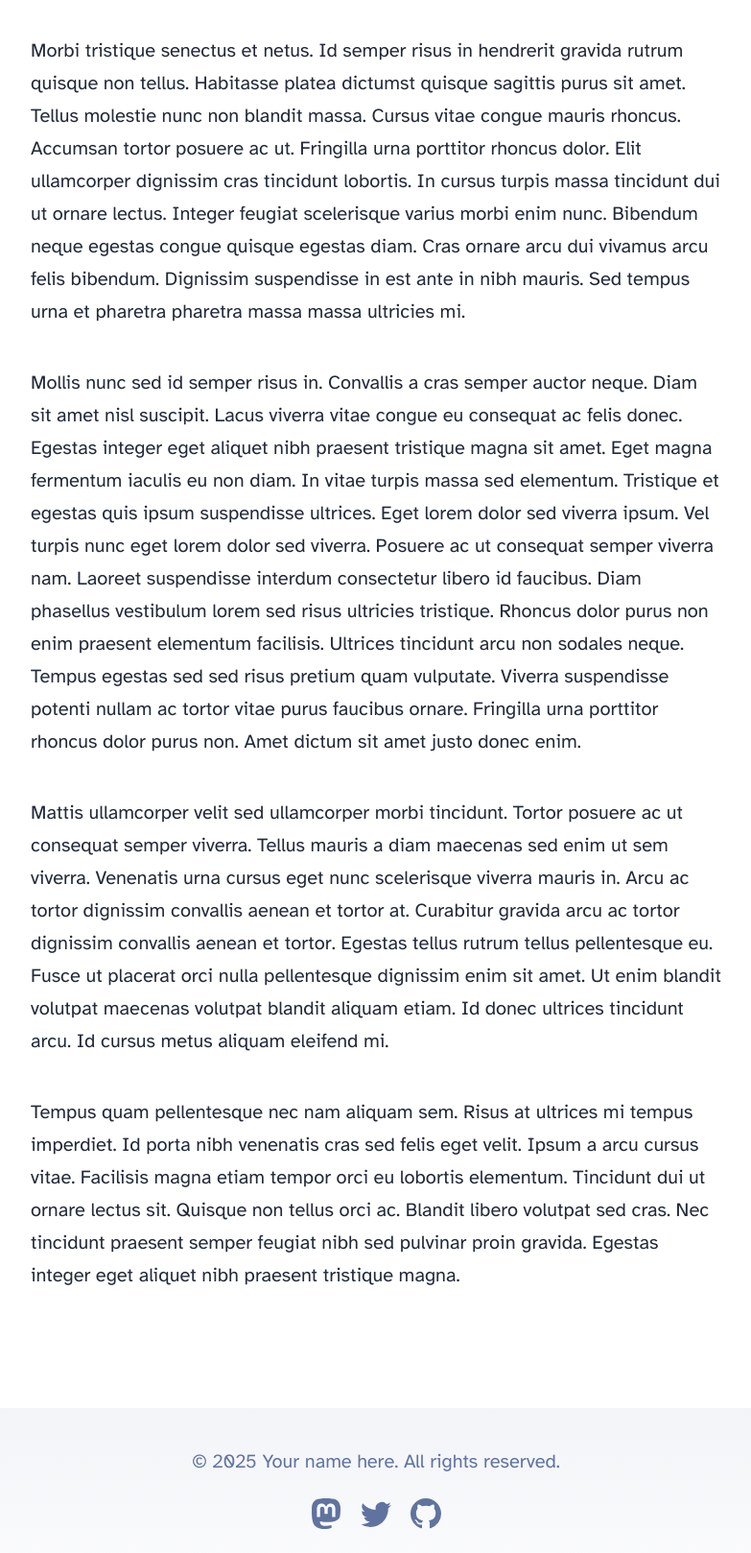
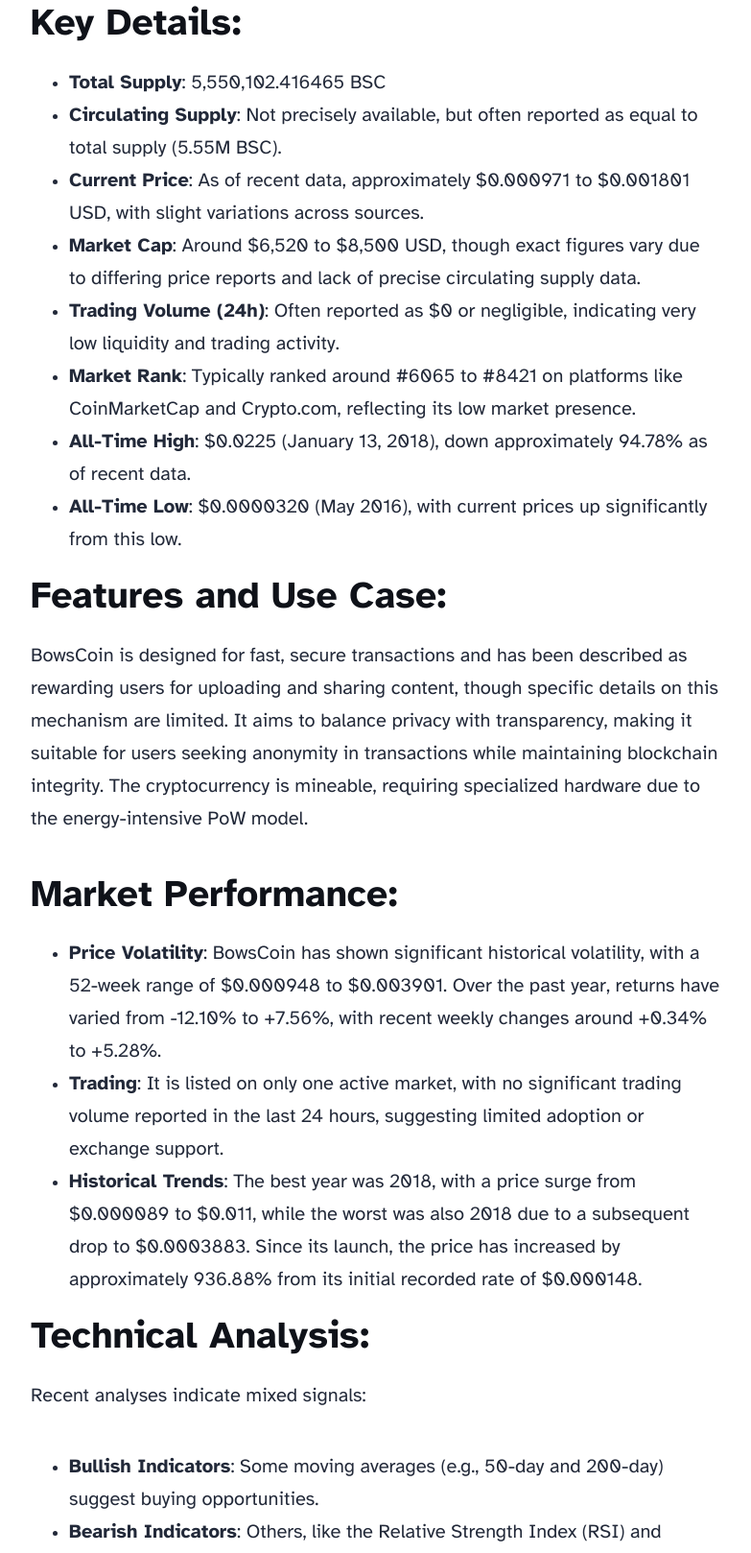
Before and after one commit to casinowizardry-design/astro-blog-starter-template, an Astro site: page /about in a window 1280 px wide. Shown: the part 1182-2800 px from the top of the page at 96% size, without its empty margins (248-1031 px from the left). Built offline with nearby package versions, Linux system fonts and the light colour scheme; Astro itself is replaced by a stand-in of ours.

Commit message:
Update about.astro

```diff
--- a/src/pages/about.astro
+++ b/src/pages/about.astro
@@ -3,60 +3,39 @@ import Layout from '../layouts/BlogPost.astro';
 ---
 
 <Layout
-	title="About Me"
+	title="About Bowscoin"
 	description="Lorem ipsum dolor sit amet"
 	pubDate={new Date('August 08 2021')}
 	heroImage="/blog-placeholder-about.jpg"
 >
-	<p>
-		Lorem ipsum dolor sit amet, consectetur adipiscing elit, sed do eiusmod tempor incididunt ut
-		labore et dolore magna aliqua. Vitae ultricies leo integer malesuada nunc vel risus commodo
-		viverra. Adipiscing enim eu turpis egestas pretium. Euismod elementum nisi quis eleifend quam
-		adipiscing. In hac habitasse platea dictumst vestibulum. Sagittis purus sit amet volutpat. Netus
-		et malesuada fames ac turpis egestas. Eget magna fermentum iaculis eu non diam phasellus
-		vestibulum lorem. Varius sit amet mattis vulputate enim. Habitasse platea dictumst quisque
-		sagittis. Integer quis auctor elit sed vulputate mi. Dictumst quisque sagittis purus sit amet.
-	</p>
+	<p dir="ltr" style="text-align: left;" data-pm-slice="1 1 []">BowsCoin (BSC) is a decentralized, open-source cryptocurrency launched on April 27, 2015, focused on delivering fast, secure, and private transactions. Operating on a Proof-of-Work (PoW) blockchain with the X11 hashing algorithm, BowsCoin enables users to mine BSC and offers flexible transaction options, balancing privacy with transparency. With a total supply of 5.55 million BSC, it supports a niche but dedicated community seeking efficient and anonymous digital payments. Learn more about BowsCoin’s innovative approach to cryptocurrency at bowscoin.info and start exploring its potential today.</p>
 
-	<p>
-		Morbi tristique senectus et netus. Id semper risus in hendrerit gravida rutrum quisque non
-		tellus. Habitasse platea dictumst quisque sagittis purus sit amet. Tellus molestie nunc non
-		blandit massa. Cursus vitae congue mauris rhoncus. Accumsan tortor posuere ac ut. Fringilla urna
-		porttitor rhoncus dolor. Elit ullamcorper dignissim cras tincidunt lobortis. In cursus turpis
-		massa tincidunt dui ut ornare lectus. Integer feugiat scelerisque varius morbi enim nunc.
-		Bibendum neque egestas congue quisque egestas diam. Cras ornare arcu dui vivamus arcu felis
-		bibendum. Dignissim suspendisse in est ante in nibh mauris. Sed tempus urna et pharetra pharetra
-		massa massa ultricies mi.
-	</p>
+<h3 dir="auto" style="text-align: left;">Key Details:</h3>
+<ul dir="auto" style="text-align: left;">
+ 	<li><strong>Total Supply</strong>: 5,550,102.416465 BSC</li>
+ 	<li><strong>Circulating Supply</strong>: Not precisely available, but often reported as equal to total supply (5.55M BSC).</li>
+ 	<li><strong>Current Price</strong>: As of recent data, approximately $0.000971 to $0.001801 USD, with slight variations across sources.</li>
+ 	<li><strong>Market Cap</strong>: Around $6,520 to $8,500 USD, though exact figures vary due to differing price reports and lack of precise circulating supply data.</li>
+ 	<li><strong>Trading Volume (24h)</strong>: Often reported as $0 or negligible, indicating very low liquidity and trading activity.</li>
+ 	<li><strong>Market Rank</strong>: Typically ranked around #6065 to #8421 on platforms like CoinMarketCap and Crypto.com, reflecting its low market presence.</li>
+ 	<li><strong>All-Time High</strong>: $0.0225 (January 13, 2018), down approximately 94.78% as of recent data.</li>
+ 	<li><strong>All-Time Low</strong>: $0.0000320 (May 2016), with current prices up significantly from this low.</li>
+</ul>
+<h3 dir="auto" style="text-align: left;">Features and Use Case:</h3>
+<p dir="auto" style="text-align: left;">BowsCoin is designed for fast, secure transactions and has been described as rewarding users for uploading and sharing content, though specific details on this mechanism are limited. It aims to balance privacy with transparency, making it suitable for users seeking anonymity in transactions while maintaining blockchain integrity. The cryptocurrency is mineable, requiring specialized hardware due to the energy-intensive PoW model.</p>
 
-	<p>
-		Mollis nunc sed id semper risus in. Convallis a cras semper auctor neque. Diam sit amet nisl
-		suscipit. Lacus viverra vitae congue eu consequat ac felis donec. Egestas integer eget aliquet
-		nibh praesent tristique magna sit amet. Eget magna fermentum iaculis eu non diam. In vitae
-		turpis massa sed elementum. Tristique et egestas quis ipsum suspendisse ultrices. Eget lorem
-		dolor sed viverra ipsum. Vel turpis nunc eget lorem dolor sed viverra. Posuere ac ut consequat
-		semper viverra nam. Laoreet suspendisse interdum consectetur libero id faucibus. Diam phasellus
-		vestibulum lorem sed risus ultricies tristique. Rhoncus dolor purus non enim praesent elementum
-		facilisis. Ultrices tincidunt arcu non sodales neque. Tempus egestas sed sed risus pretium quam
-		vulputate. Viverra suspendisse potenti nullam ac tortor vitae purus faucibus ornare. Fringilla
-		urna porttitor rhoncus dolor purus non. Amet dictum sit amet justo donec enim.
-	</p>
+<h3 dir="auto" style="text-align: left;">Market Performance:</h3>
+<ul dir="auto" style="text-align: left;">
+ 	<li><strong>Price Volatility</strong>: BowsCoin has shown significant historical volatility, with a 52-week range of $0.000948 to $0.003901. Over the past year, returns have varied from -12.10% to +7.56%, with recent weekly changes around +0.34% to +5.28%.</li>
+ 	<li><strong>Trading</strong>: It is listed on only one active market, with no significant trading volume reported in the last 24 hours, suggesting limited adoption or exchange support.</li>
+ 	<li><strong>Historical Trends</strong>: The best year was 2018, with a price surge from $0.000089 to $0.011, while the worst was also 2018 due to a subsequent drop to $0.0003883. Since its launch, the price has increased by approximately 936.88% from its initial recorded rate of $0.000148.</li>
+</ul>
+<h3 dir="auto" style="text-align: left;">Technical Analysis:</h3>
+<p dir="auto" style="text-align: left;">Recent analyses indicate mixed signals:</p>
 
-	<p>
-		Mattis ullamcorper velit sed ullamcorper morbi tincidunt. Tortor posuere ac ut consequat semper
-		viverra. Tellus mauris a diam maecenas sed enim ut sem viverra. Venenatis urna cursus eget nunc
-		scelerisque viverra mauris in. Arcu ac tortor dignissim convallis aenean et tortor at. Curabitur
-		gravida arcu ac tortor dignissim convallis aenean et tortor. Egestas tellus rutrum tellus
-		pellentesque eu. Fusce ut placerat orci nulla pellentesque dignissim enim sit amet. Ut enim
-		blandit volutpat maecenas volutpat blandit aliquam etiam. Id donec ultrices tincidunt arcu. Id
-		cursus metus aliquam eleifend mi.
-	</p>
-
-	<p>
-		Tempus quam pellentesque nec nam aliquam sem. Risus at ultrices mi tempus imperdiet. Id porta
-		nibh venenatis cras sed felis eget velit. Ipsum a arcu cursus vitae. Facilisis magna etiam
-		tempor orci eu lobortis elementum. Tincidunt dui ut ornare lectus sit. Quisque non tellus orci
-		ac. Blandit libero volutpat sed cras. Nec tincidunt praesent semper feugiat nibh sed pulvinar
-		proin gravida. Egestas integer eget aliquet nibh praesent tristique magna.
-	</p>
+<ul dir="auto">
+ 	<li style="text-align: left;"><strong>Bullish Indicators</strong>: Some moving averages (e.g., 50-day and 200-day) suggest buying opportunities.</li>
+ 	<li style="text-align: left;"><strong>Bearish Indicators</strong>: Others, like the Relative Strength Index (RSI) and Simple Moving Averages (SMA), lean toward selling or neutral positions.</li>
+ 	<li style="text-align: left;"><strong>Support/Resistance Levels</strong>: Support at $0.00147, with resistance at $0.00166, $0.00176, and $0.00186.</li>
+</ul>
 </Layout>
```
